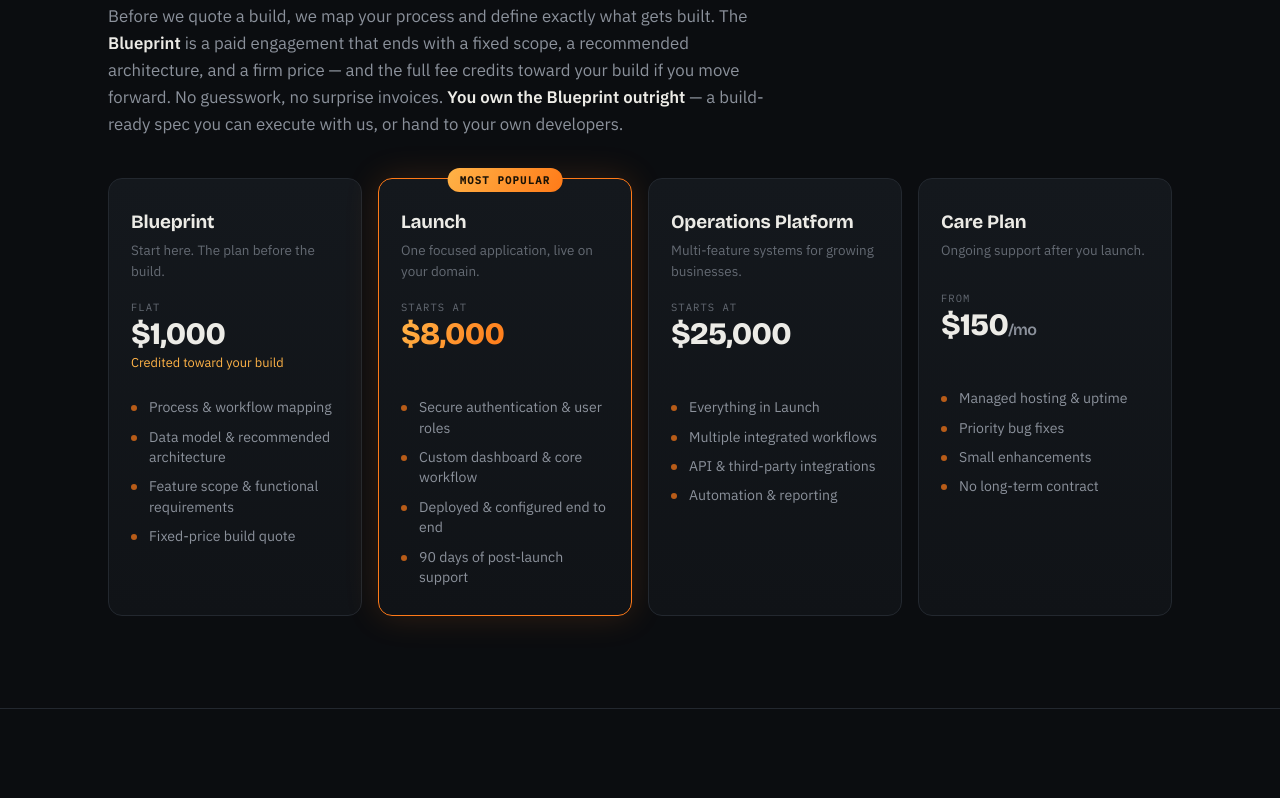
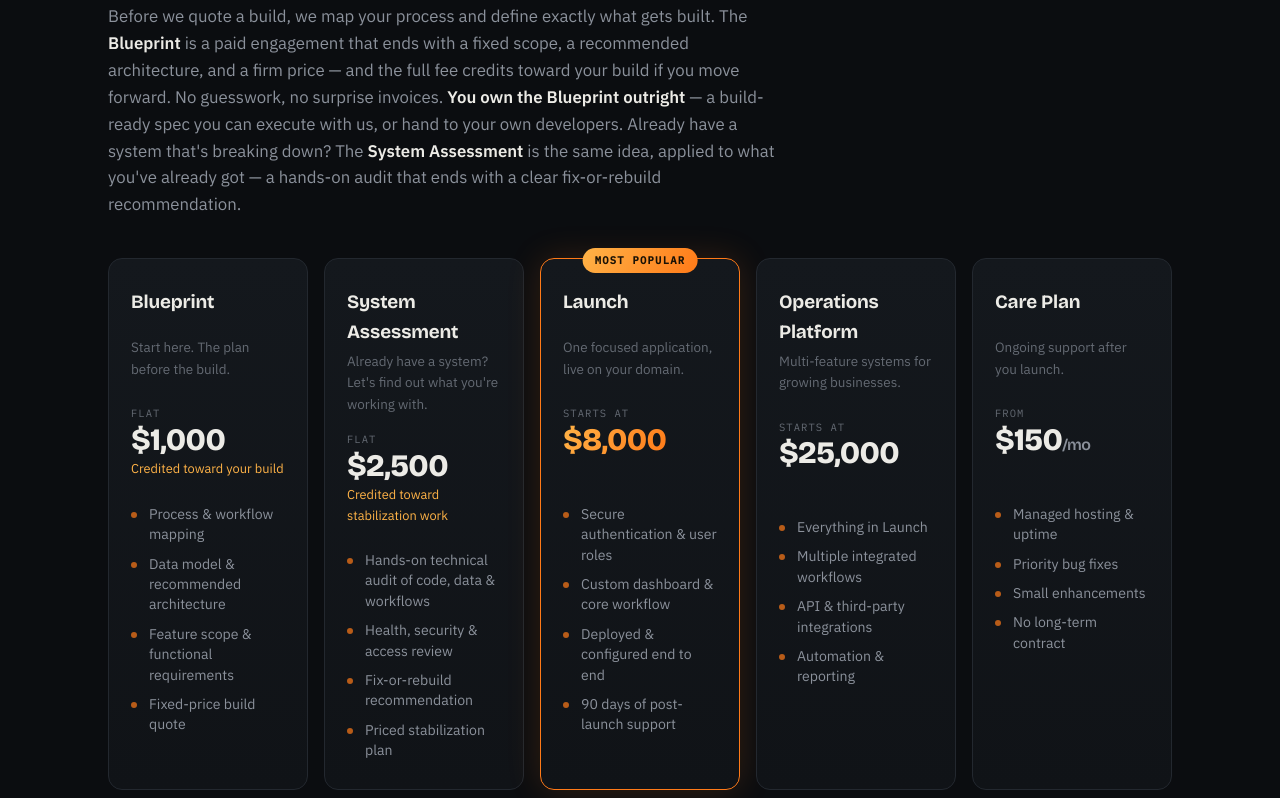
Before and after one commit to RWGOverlord/EmberforgeWorks, a website: page index.html in a window 1280 px wide. Shown: the part 4744-5542 px from the top of the page. Drawn offline with nearby package versions, Linux system fonts and the light colour scheme.

Commit message:
added System Assessment package

```diff
--- a/index.html
+++ b/index.html
@@ -195,7 +195,7 @@
   /* PACKAGES */
   .lead-note{color:var(--muted);font-size:1.05rem;max-width:680px;margin-bottom:40px}
   .lead-note b{color:var(--ink);font-weight:600}
-  .pkg-grid{display:grid;grid-template-columns:repeat(4,1fr);gap:16px;align-items:stretch}
+  .pkg-grid{display:grid;grid-template-columns:repeat(5,1fr);gap:16px;align-items:stretch}
   .pkg{
     background:linear-gradient(180deg,var(--panel),var(--bg-2));
     border:1px solid var(--line);border-radius:14px;padding:28px 22px;
@@ -209,8 +209,8 @@
     background:linear-gradient(120deg,var(--ember-2),var(--ember));color:#1a1206;font-weight:600;
     padding:4px 12px;border-radius:999px;white-space:nowrap;
   }
-  .pkg .pname{font-family:"Bricolage Grotesque";font-weight:700;font-size:1.18rem;letter-spacing:-.01em}
-  .pkg .ptag{color:var(--muted-2);font-size:.84rem;margin:3px 0 16px;min-height:34px}
+  .pkg .pname{font-family:"Bricolage Grotesque";font-weight:700;font-size:1.18rem;letter-spacing:-.01em;min-height:2.5em}
+  .pkg .ptag{color:var(--muted-2);font-size:.84rem;margin:3px 0 16px;min-height:52px}
   .pkg .price-lbl{font-family:"IBM Plex Mono",monospace;font-size:10.5px;letter-spacing:.1em;text-transform:uppercase;color:var(--muted-2)}
   .pkg .price{font-family:"Bricolage Grotesque";font-weight:800;font-size:1.95rem;letter-spacing:-.02em;line-height:1;margin:2px 0 4px}
   .pkg .price .ember{background:linear-gradient(120deg,var(--ember-2),var(--ember));-webkit-background-clip:text;background-clip:text;color:transparent}
@@ -303,6 +303,7 @@
   .form-success h3{margin-bottom:8px}
   .form-success p{color:var(--muted);font-size:.95rem}
 
+  @media(max-width:1120px){ .pkg-grid{grid-template-columns:repeat(3,1fr)} }
   @media(max-width:980px){ .pkg-grid{grid-template-columns:repeat(2,1fr)} }
   @media(max-width:760px){
     .grid{grid-template-columns:1fr}
@@ -481,7 +482,7 @@
       <span class="kicker">How we work together</span>
       <h2>Every project starts with a Blueprint.</h2>
     </div>
-    <p class="lead-note reveal">Before we quote a build, we map your process and define exactly what gets built. The <b>Blueprint</b> is a paid engagement that ends with a fixed scope, a recommended architecture, and a firm price — and the full fee credits toward your build if you move forward. No guesswork, no surprise invoices. <b>You own the Blueprint outright</b> — a build-ready spec you can execute with us, or hand to your own developers.</p>
+    <p class="lead-note reveal">Before we quote a build, we map your process and define exactly what gets built. The <b>Blueprint</b> is a paid engagement that ends with a fixed scope, a recommended architecture, and a firm price — and the full fee credits toward your build if you move forward. No guesswork, no surprise invoices. <b>You own the Blueprint outright</b> — a build-ready spec you can execute with us, or hand to your own developers. Already have a system that's breaking down? The <b>System Assessment</b> is the same idea, applied to what you've already got — a hands-on audit that ends with a clear fix-or-rebuild recommendation.</p>
     <div class="pkg-grid">
 
       <div class="pkg reveal">
@@ -495,6 +496,20 @@
           <li>Data model &amp; recommended architecture</li>
           <li>Feature scope &amp; functional requirements</li>
           <li>Fixed-price build quote</li>
+        </ul>
+      </div>
+
+      <div class="pkg reveal">
+        <div class="pname">System Assessment</div>
+        <div class="ptag">Already have a system? Let's find out what you're working with.</div>
+        <span class="price-lbl">Flat</span>
+        <div class="price">$2,500</div>
+        <div class="credit">Credited toward stabilization work</div>
+        <ul>
+          <li>Hands-on technical audit of code, data &amp; workflows</li>
+          <li>Health, security &amp; access review</li>
+          <li>Fix-or-rebuild recommendation</li>
+          <li>Priced stabilization plan</li>
         </ul>
       </div>
 
```
Also changed, not shown: Updated_Logo.png (added).
